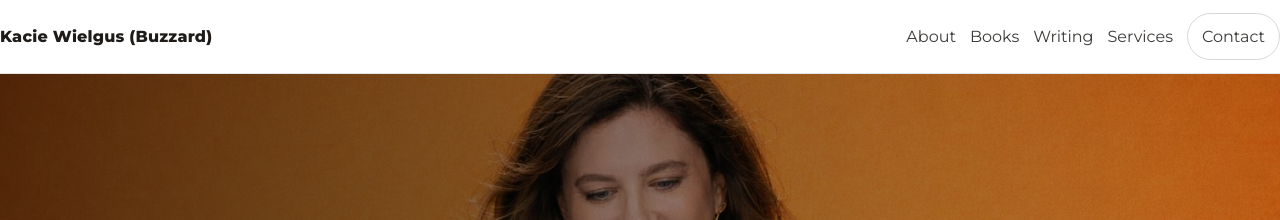
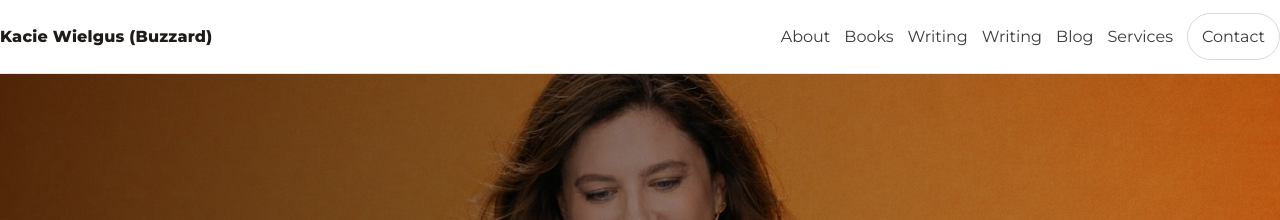
Before and after one commit to kaciebuzzard-rgb/new, a Jekyll site: the page built from index.md, in a window 1280 px wide. Shown: the top 220 px of the page. Built offline with Jekyll 4.4.1, drawn with Linux system fonts in a browser that asks for light colours.

Commit message:
Add Blog link to navigation

```diff
--- a/_layouts/default.html
+++ b/_layouts/default.html
@@ -22,6 +22,8 @@
         <a href="#about">About</a>
         <a href="#books">Books</a>
         <a href="#writing">Writing</a>
+        <a href="#writing">Writing</a>
+        <a href="/blog/">Blog</a>
         <a href="#services">Services</a>
         <a class="nav-cta" href="#contact">Contact</a>
       </nav>
```
